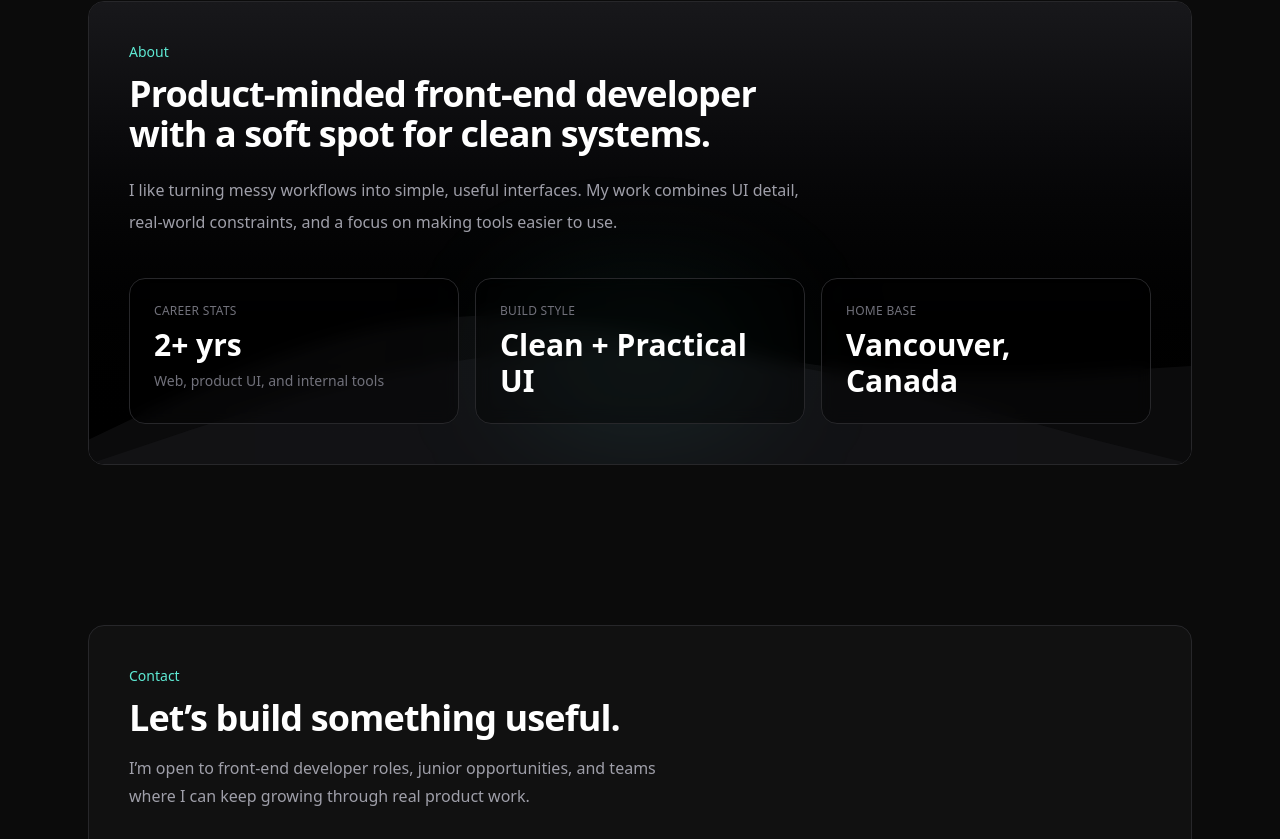
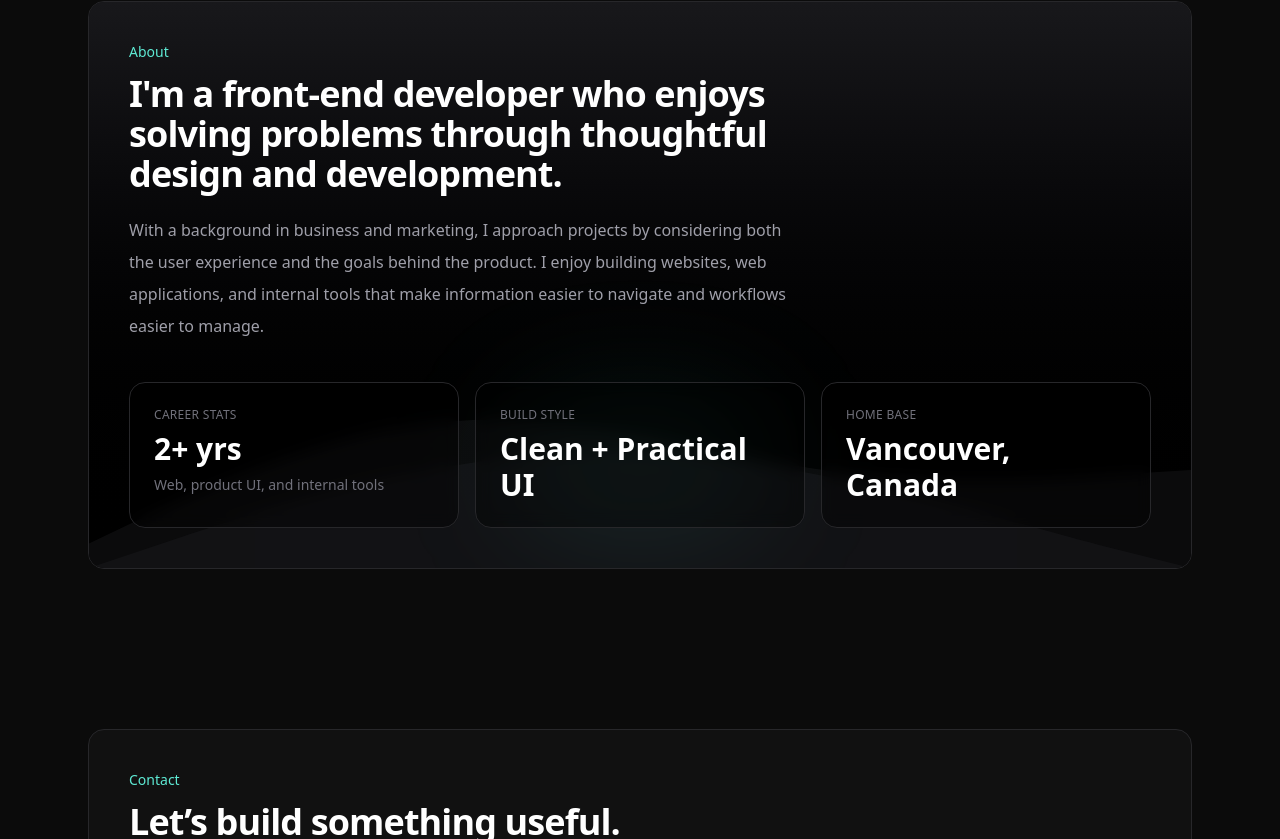
Before and after one commit to nicole-sedillo/portfolio-v3, a Next.js app: page / in a window 1280 px wide. Shown: the part 2181-3020 px from the top of the page. Built offline with nearby package versions, Linux system fonts and the light colour scheme.

Commit message:
edited about and contact section text

```diff
--- a/app/page.tsx
+++ b/app/page.tsx
@@ -259,14 +259,11 @@ export default function Home() {
               <p className="mb-3 text-sm font-medium text-[#5EEAD4]">About</p>
 
               <h2 className="max-w-2xl text-3xl font-semibold tracking-tight md:text-4xl">
-                Product-minded front-end developer with a soft spot for clean
-                systems.
+                I'm a front-end developer who enjoys solving problems through thoughtful design and development.
               </h2>
 
               <p className="mt-5 max-w-2xl leading-8 text-zinc-400">
-                I like turning messy workflows into simple, useful interfaces.
-                My work combines UI detail, real-world constraints, and a focus
-                on making tools easier to use.
+                With a background in business and marketing, I approach projects by considering both the user experience and the goals behind the product. I enjoy building websites, web applications, and internal tools that make information easier to navigate and workflows easier to manage.
               </p>
 
               <div className="mt-10 grid gap-4 md:grid-cols-3">
@@ -308,8 +305,7 @@ export default function Home() {
           </h2>
 
           <p className="mt-4 max-w-xl leading-7 text-zinc-400">
-            I’m open to front-end developer roles, junior opportunities, and
-            teams where I can keep growing through real product work.
+            I'm currently looking for front-end and web development opportunities where I can keep learning, contribute to real products, and work alongside experienced teams.
           </p>
 
           <div className="mt-8 flex flex-wrap gap-4 text-sm">
```
